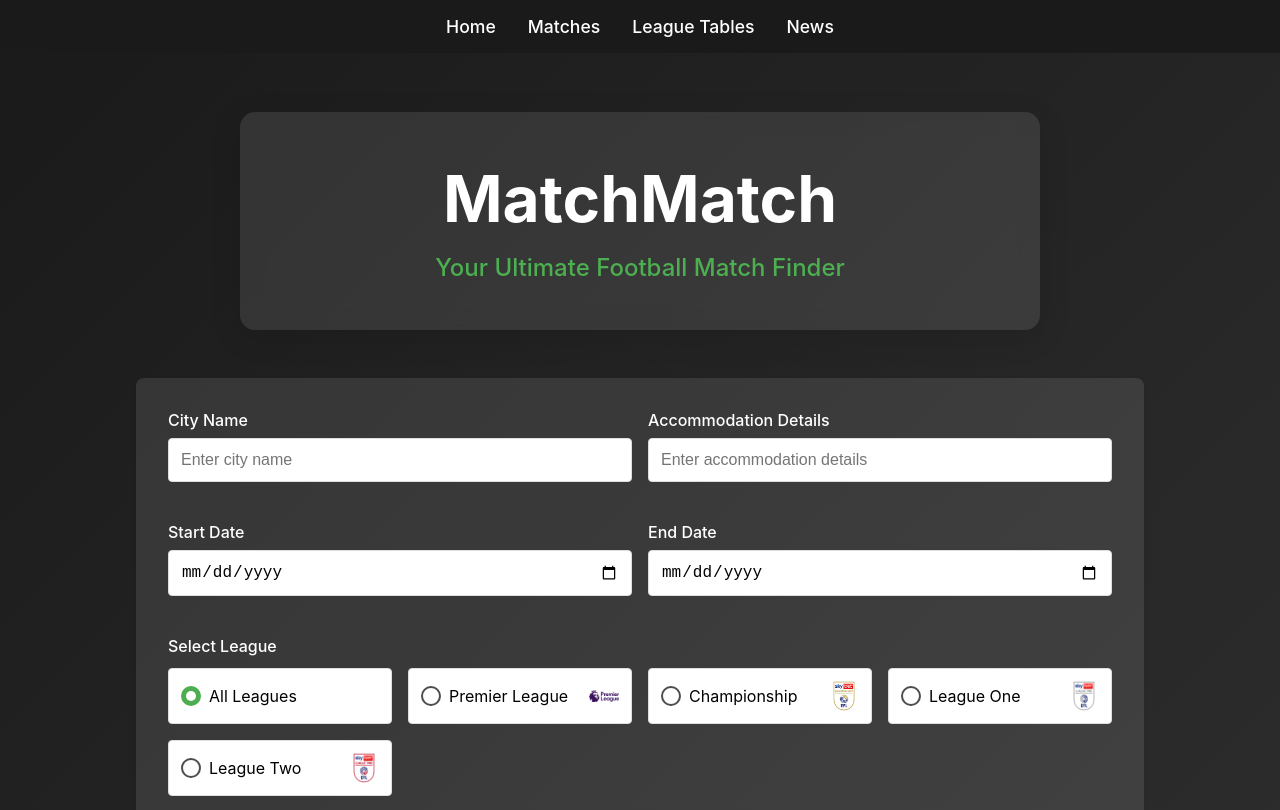
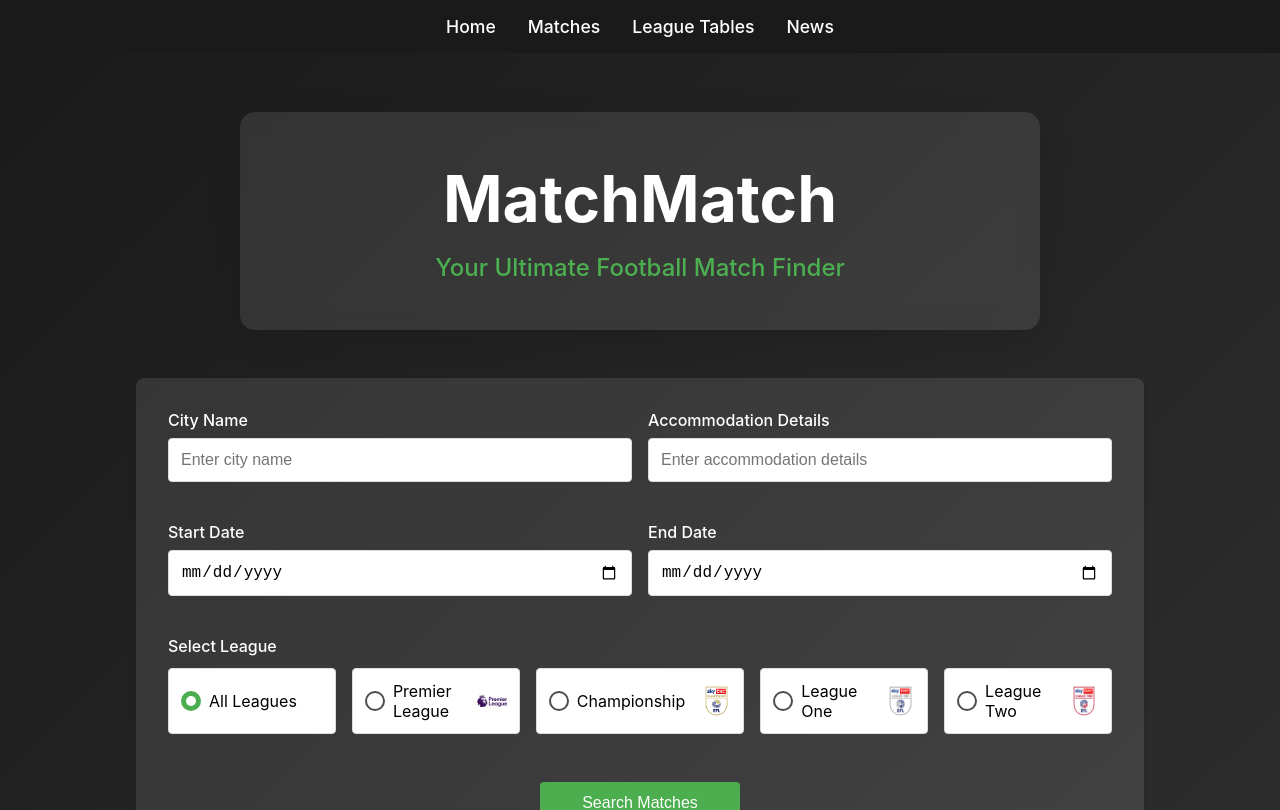
Before and after one commit to SETHK3/match-match-client, a React (Create React App) app: page / in a window 1280 px wide. Shown: the top 810 px of the page. Built offline with nearby package versions, Linux system fonts and the light colour scheme.

Commit message:
adjusted search form container width

```diff
--- a/src/styles/SearchForm.scss
+++ b/src/styles/SearchForm.scss
@@ -13,7 +13,7 @@
   border-radius: 8px;
   box-shadow: 0 2px 4px rgba(0, 0, 0, 0.1);
   width: 100%;
-  max-width: 1600px;
+  max-width: 2000px;
   display: flex;
   flex-direction: column;
   gap: 1.5rem;
@@ -69,7 +69,7 @@
 
   .radio-group {
     display: grid;
-    grid-template-columns: repeat(auto-fit, minmax(200px, 1fr));
+    grid-template-columns: repeat(5, 1fr);
     gap: 1rem;
   }
 
```
